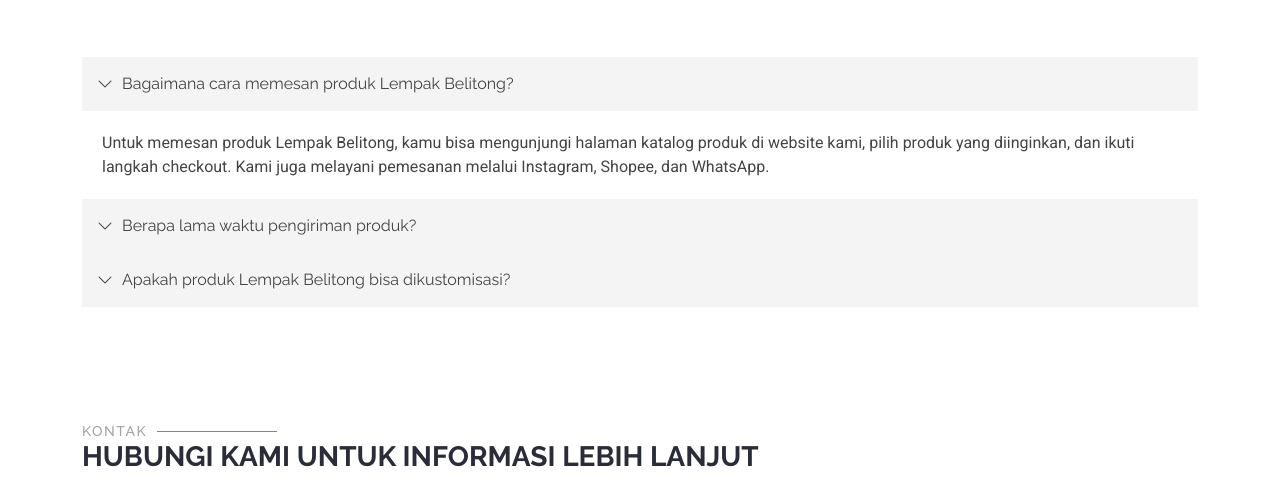
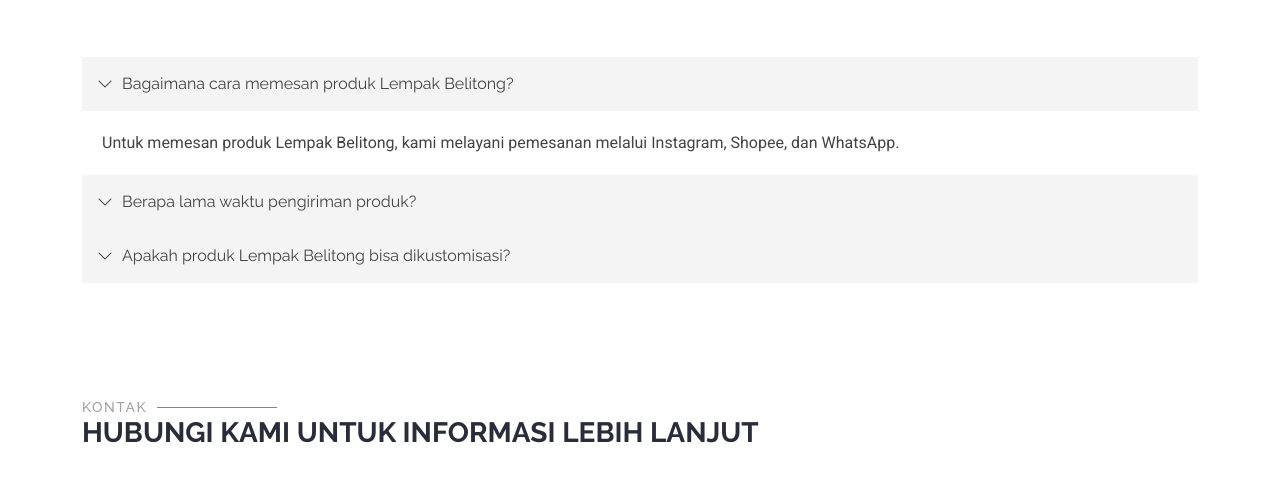
Before and after one commit to lempakbelitong/lempakbelitong.github.io, a plain HTML site: page index.html in a window 1280 px wide. Shown: the part 4740-5232 px from the top of the page. Drawn offline with nearby package versions, Linux system fonts and the light colour scheme.

Commit message:
web lempak

```diff
--- a/index.html
+++ b/index.html
@@ -1157,10 +1157,8 @@
                     data-parent="#accordion-faq"
                   >
                     <div class="accordion-body">
-                      Untuk memesan produk Lempak Belitong, kamu bisa
-                      mengunjungi halaman katalog produk di website kami, pilih
-                      produk yang diinginkan, dan ikuti langkah checkout. Kami
-                      juga melayani pemesanan melalui Instagram, Shopee, dan
+                      Untuk memesan produk Lempak Belitong, kami
+                      melayani pemesanan melalui Instagram, Shopee, dan
                       WhatsApp.
                     </div>
                   </div>
```
